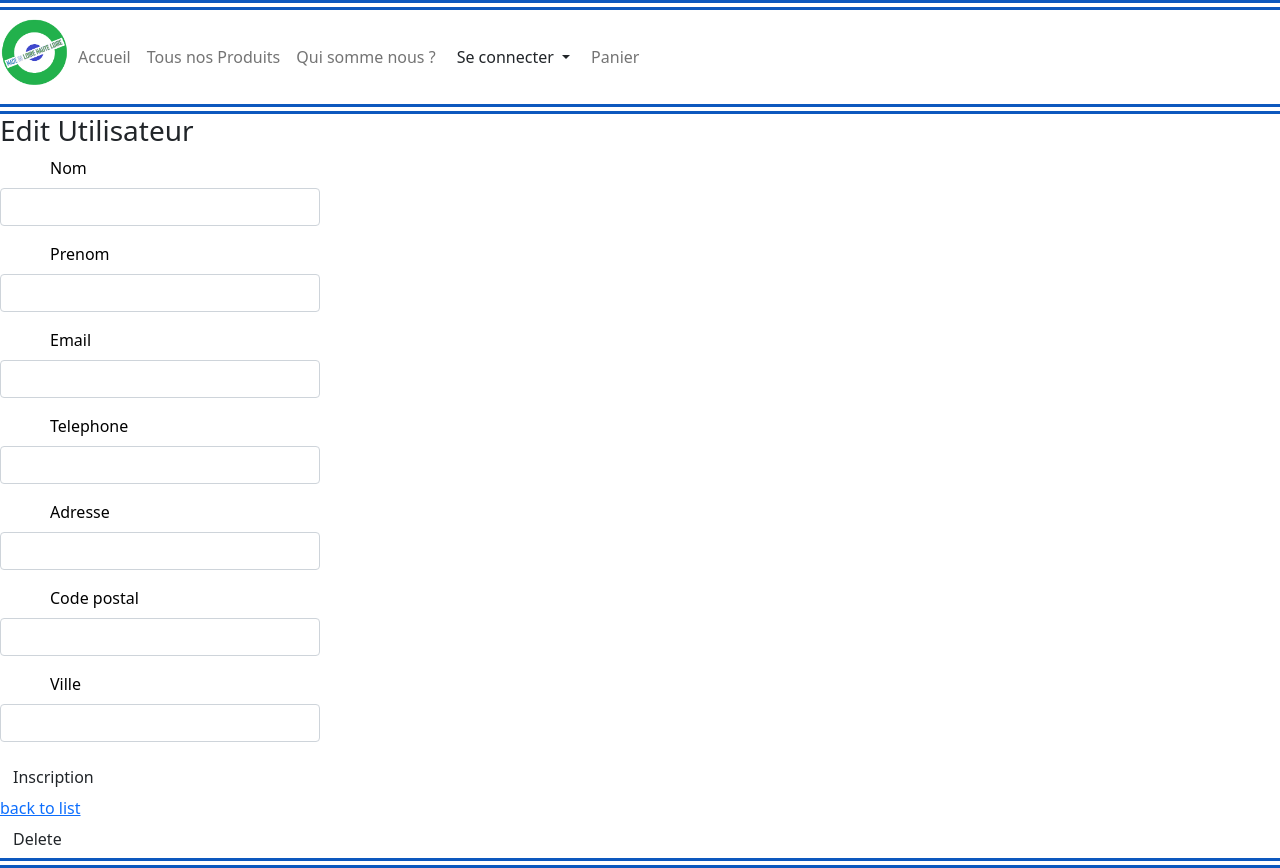
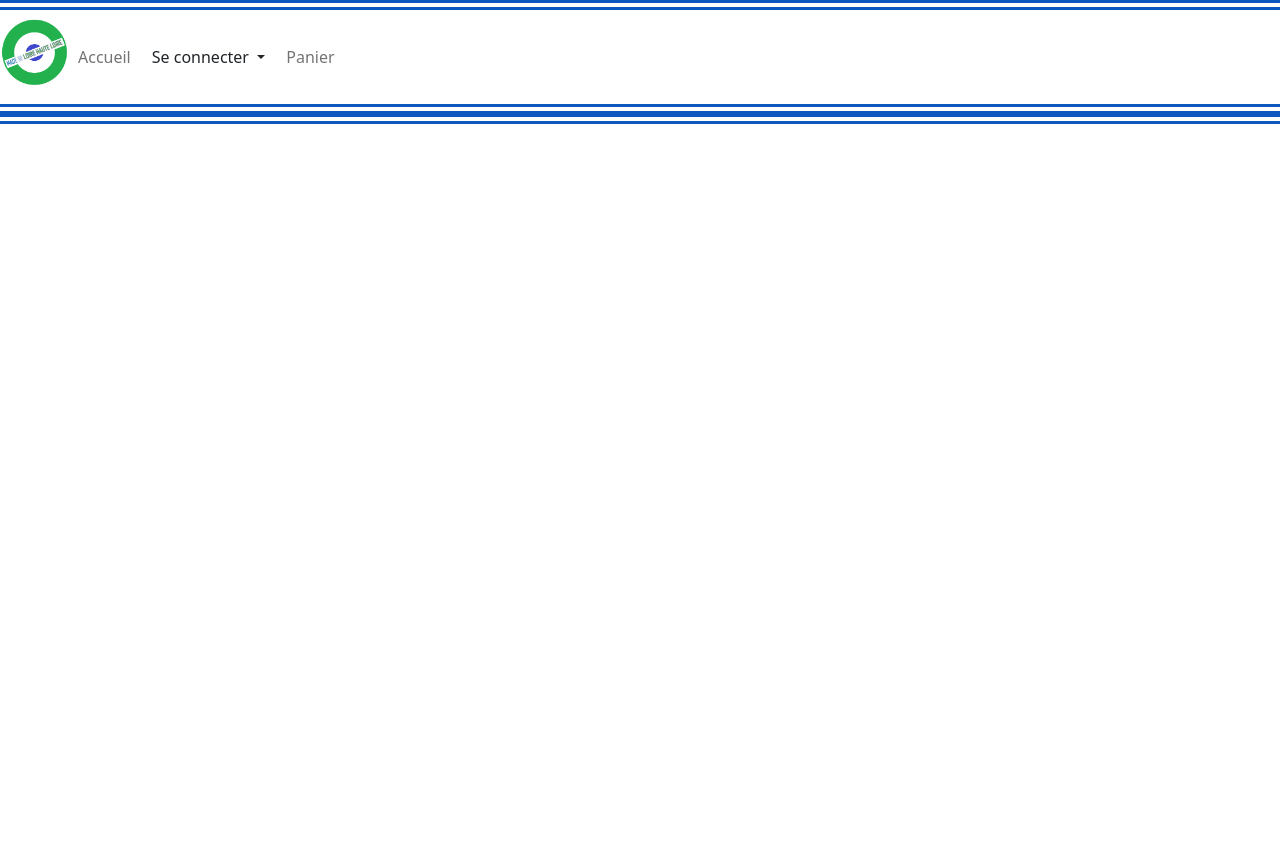
Before and after one commit to thibault-f42/Made-in-haute-loire, a Symfony app: template templates/utilisateur/modificationUtilisateur.html.twig in a window 1280 px wide. After the commit the page ends 124 px from the top, so only its background shows below. Run offline with Twig, Linux system fonts and the light colour scheme; the template is opened without the code that fills it, so the values that code supplies are empty; form fields are guessed from the names that the template uses; some libraries are stand-ins or nearby versions.

Commit message:
AVancée page accueil et modif profil

```diff
--- a/src/Controller/MainController.php
+++ b/src/Controller/MainController.php
@@ -9,6 +9,7 @@ use Symfony\Bundle\FrameworkBundle\Controller\AbstractController;
 use Psr\Container\ContainerInterface;
 use Symfony\Component\Routing\Annotation\Route;
 use Symfony\Component\Security\Http\Authentication\AuthenticationUtils;
+
 
 class MainController extends \Symfony\Bundle\FrameworkBundle\Controller\AbstractController
 {
--- a/src/Form/UtilisateurType.php
+++ b/src/Form/UtilisateurType.php
@@ -13,7 +13,6 @@ class UtilisateurType extends AbstractType
     {
         $builder
             ->add('email')
-            ->add('password')
             ->add('nom')
             ->add('prenom')
             ->add('telephone')
--- a/templates/Accueil.html.twig
+++ b/templates/Accueil.html.twig
@@ -107,7 +107,6 @@
             </div>
         </div>
     </div>
-
     <aside>
         <h2>Qui Sommmes Nous</h2>
         <div class="quiSommeNous">
@@ -118,16 +117,13 @@
                 vulputate vitae, pretium mattis, nunc. Mauris eget neque at sem venenatis eleifend. Ut nonummy.</p>
         </div>
     </aside>
-
     <footer>
         Copyright 2021
     </footer>
 
 {% endblock %}
 
-
 {% block title %}
 
 
-
 {% endblock %}
--- a/templates/inc/nav.html.twig
+++ b/templates/inc/nav.html.twig
@@ -11,28 +11,8 @@
             <li class="nav-item active">
                 <a class="nav-link" href="{{ path('Accueil') }}">Accueil <span class="sr-only"></span></a>
             </li>
-            <li class="nav-item">
-                <a class="nav-link" href="#">Tous nos Produits</a>
-            </li>
-            <li class="nav-item">
-                <a class="nav-link" href="#">Qui somme nous ? </a>
-            </li>
             {% if app.user %}
-                {% if app.user.entreprise %}
-                    <div class="dropdown">
-                        <button class="btn dropdown-toggle" type="button" id="dropdownMenu2" data-bs-toggle="dropdown" aria-expanded="false">
-                            Mon entreprise
-                        </button>
-                        <ul class="dropdown-menu" aria-labelledby="dropdownMenu2">
-                            <li><a class="dropdown-item" href="{{ path('Partenaire') }}">Mon entreprise </a></li>
-                            <li><a class="dropdown-item" href="{{ path('produitPartenaire') }}">Ma vitrine</a></li>
-                        </ul>
-                    </div>
-                {% else%}
-                    <li class="nav-item">
-                        <a class="nav-link" href="{{ path('InscriptionFournisseur') }}">Devenir partenaire </a>
-                    </li>
-                {% endif %}
+
             {% endif %}
             {% if app.user %}
                 <div class="dropdown">
@@ -41,9 +21,21 @@
                     </button>
                     <ul class="dropdown-menu" aria-labelledby="dropdownMenu2">
                         <li><a class="dropdown-item" href="{{ path('utilisateur_modification', {'id' : app.user.id} ) }}">Mes informations </a></li>
+
+                {% if app.user.entreprise %}
+                            <li><a class="dropdown-item" href="{{ path('Partenaire') }}">Mon entreprise </a></li>
+                            <li><a class="dropdown-item" href="{{ path('produitPartenaire') }}">Ma vitrine</a></li>
+
+                {% else%}
+                    <li class="nav-item">
+                        <a class="nav-link" href="{{ path('InscriptionFournisseur') }}">Devenir partenaire </a>
+                    </li>
+                {% endif %}
+                        {% if app.user %}
                         <li class="nav-item ">
                             <a class="dropdown-item" href="{{ path('app_logout') }}">Se deconnecter</a>
                         </li>
+                        {% endif %}
                     </ul>
                 </div>
             {% else %}
--- a/templates/utilisateur/_form.html.twig
+++ b/templates/utilisateur/_form.html.twig
@@ -1,11 +1,19 @@
+
 {{ form_start(form) }}
     {{ form_start(form) }}
-    {{ form_row(form.nom) }}
-    {{ form_row(form.prenom) }}
+
+    {{ form_row(form.nom)}}
+    {{ form_row(form.prenom)}}
     {{ form_row(form.email) }}
-    {{ form_row(form.telephone) }}
+    {{ form_row(form.entreprise) }}
     {{ form_row(form.adresse) }}
-    {{ form_row(form.codePostal) }}
     {{ form_row(form.ville) }}
-<button type="submit" class="btn">Inscription</button>
+    {{ form_row(form.telephone)}}
+    {{ form_row(form.vendeur)}}
+    {{ form_row(form.administrateur) }}
+    {{ form_row(form.isVerified) }}
+
+
+
+<button type="submit" class="btn-primary">Modifier</button>
 {{ form_end(form) }}
--- a/templates/utilisateur/modificationUtilisateur.html.twig
+++ b/templates/utilisateur/modificationUtilisateur.html.twig
@@ -4,10 +4,7 @@
 
 {% block body %}
     <div class="col-3">
-        <h3>Edit Utilisateur</h3>
-        {{ include('utilisateur/_form.html.twig', {'button_label': 'Update'}) }}
-        <a href="{{ path('utilisateur_index') }}">back to list</a>
-        {{ include('utilisateur/_delete_form.html.twig') }}
+
     </div>
 {% endblock %}
 
```
Lines whose indentation alone changed are shown as unchanged.
